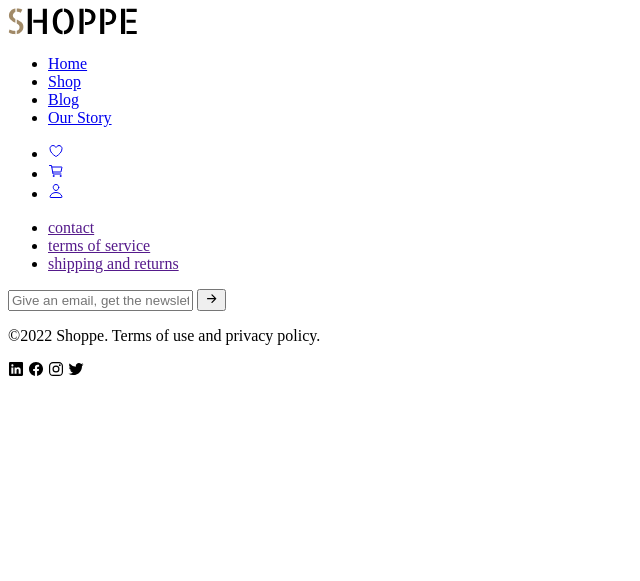
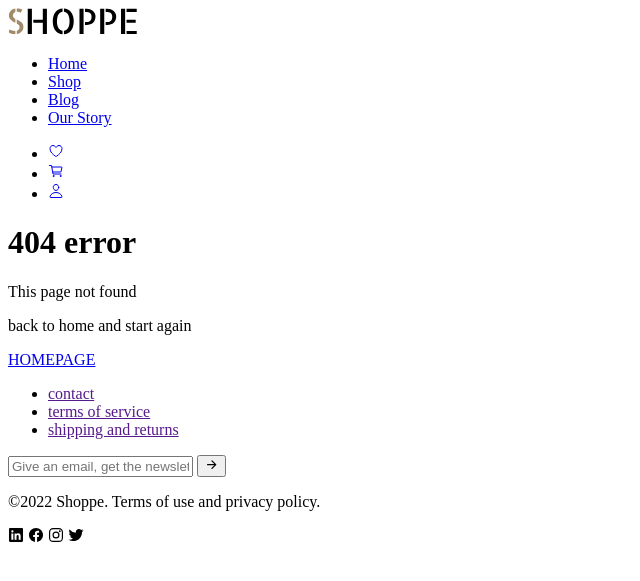
Before and after one commit to ladislaubpaiva/shoppe-php, a PHP site: template core/views/404.php in a window 1280 px wide. Shown: the top 581 px of the page, without its empty margins (0-640 px from the left). Run offline with PHP 8.4, Linux system fonts and the light colour scheme; the template is opened without the code that fills it, so the values that code supplies are empty; some libraries are stand-ins or nearby versions.

Commit message:
404 page

```diff
--- a/core/views/404.php
+++ b/core/views/404.php
@@ -1,2 +1,14 @@
 <?php include 'partials/header.php'; ?>
+<main>
+  <div class="container">
+    <div class="heading">
+      <h1>404 error</h1>
+    </div>
+    <div class="message">
+      <p>This page not found</p>
+      <p>back to home and start again</p>
+    </div>
+    <a class="button" href="?page=home">HOMEPAGE</a>
+  </div>
+</main>
 <?php include 'partials/footer.html'; ?>
```
Also changed, not shown: public/assets/styles/404.css, public/assets/styles/home.css, public/assets/styles/scss/404.scss, public/assets/styles/scss/home.scss.
